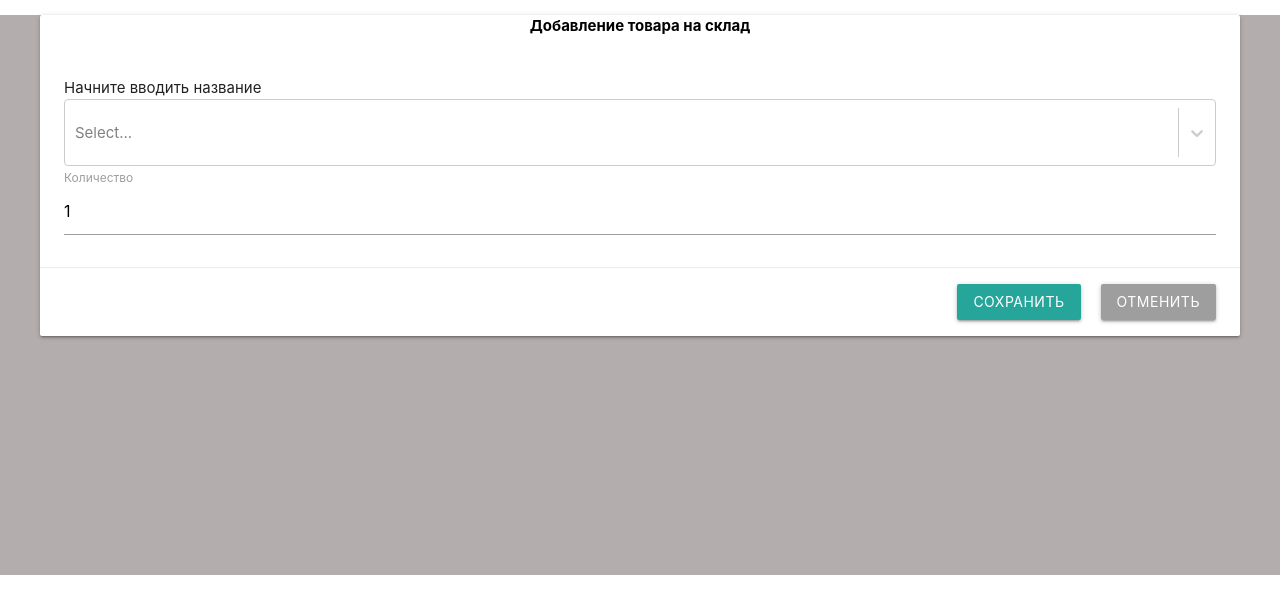
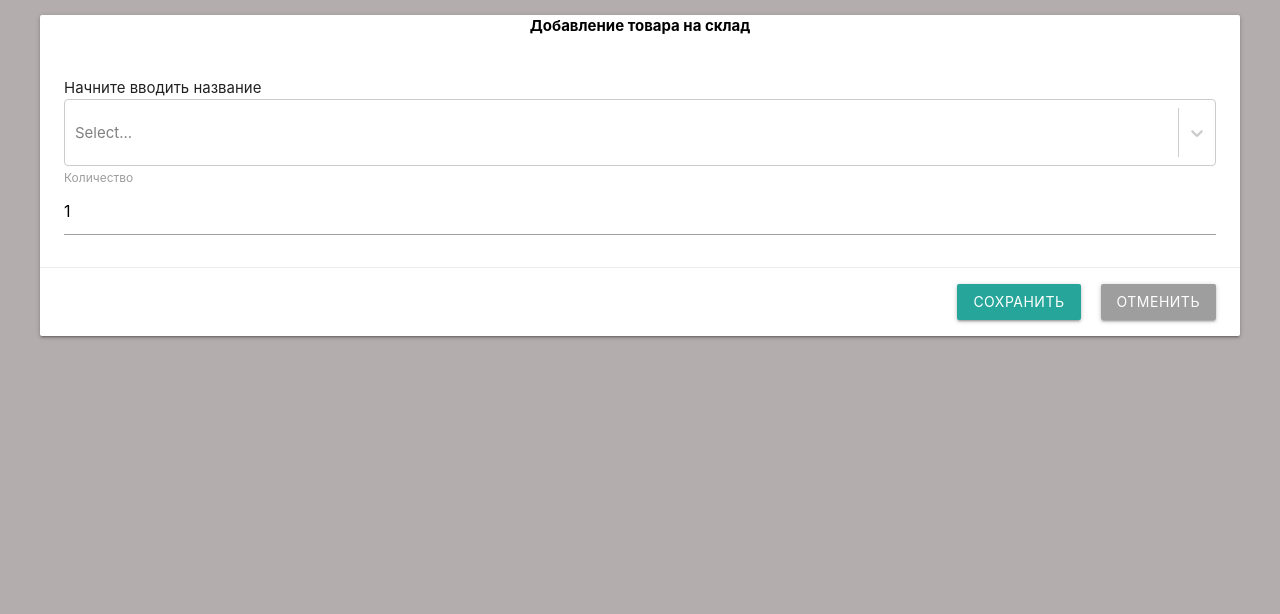
Before and after one commit to Eraphion/ProductsAccounter, a React (Create React App) app: page /addProduct in a window 1280 px wide. Shown: the top 614 px of the page. Built offline with nearby package versions, Linux system fonts and the light colour scheme.

Commit message:
Fixed vh issue

```diff
--- a/src/RootStyles.css
+++ b/src/RootStyles.css
@@ -1,7 +1,10 @@
+body {
+    min-height: 100vh;
+    display: flex;
+    flex-direction: column;
+  }
+
 #root {
+    flex-grow: 1;
     background-color: rgb(180, 173, 173);
-    min-height: 70vh; /* to-do: fix issue with vertial scroll*/
-    border: 0;
-    padding: 0;
-    box-sizing: border-box;
 }
```
